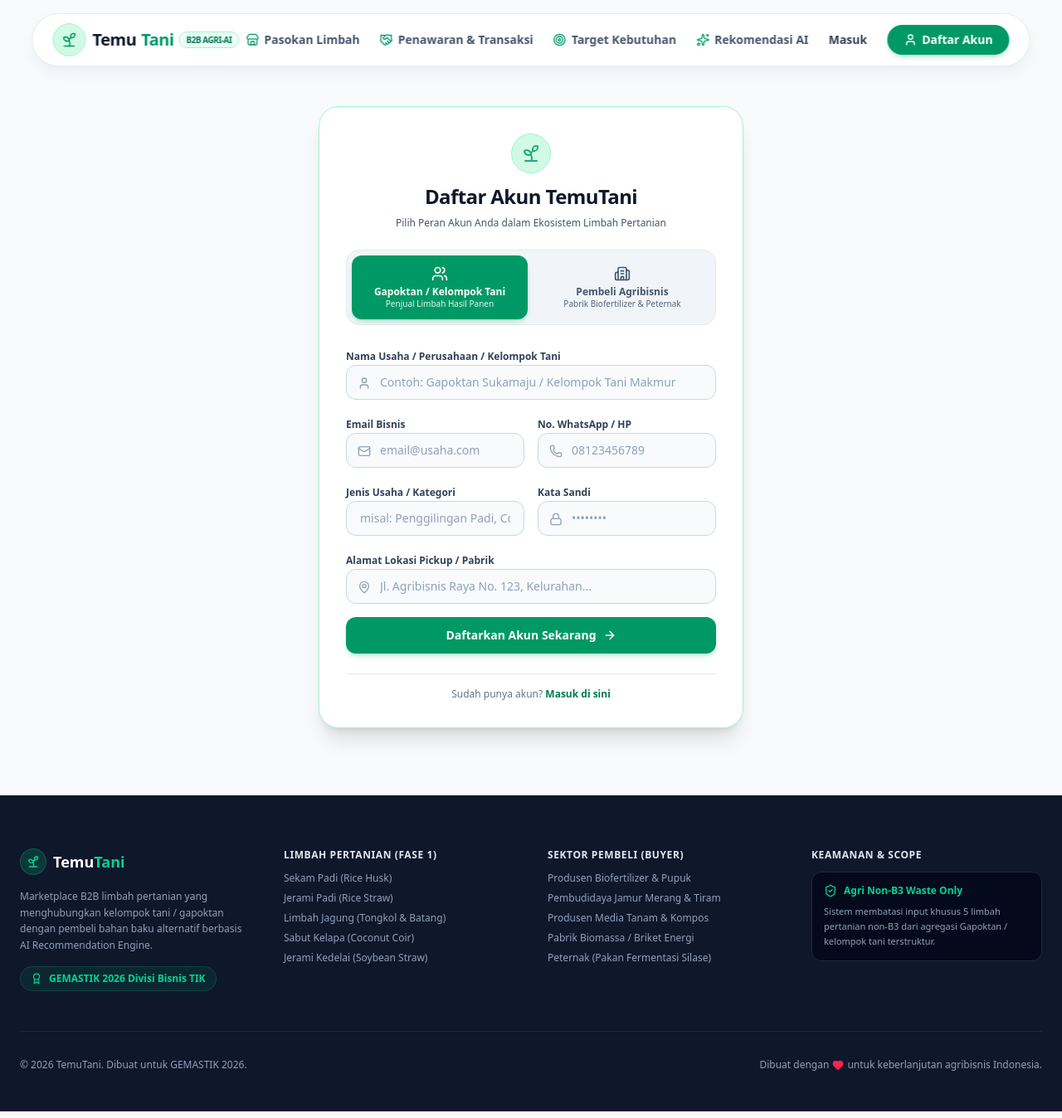
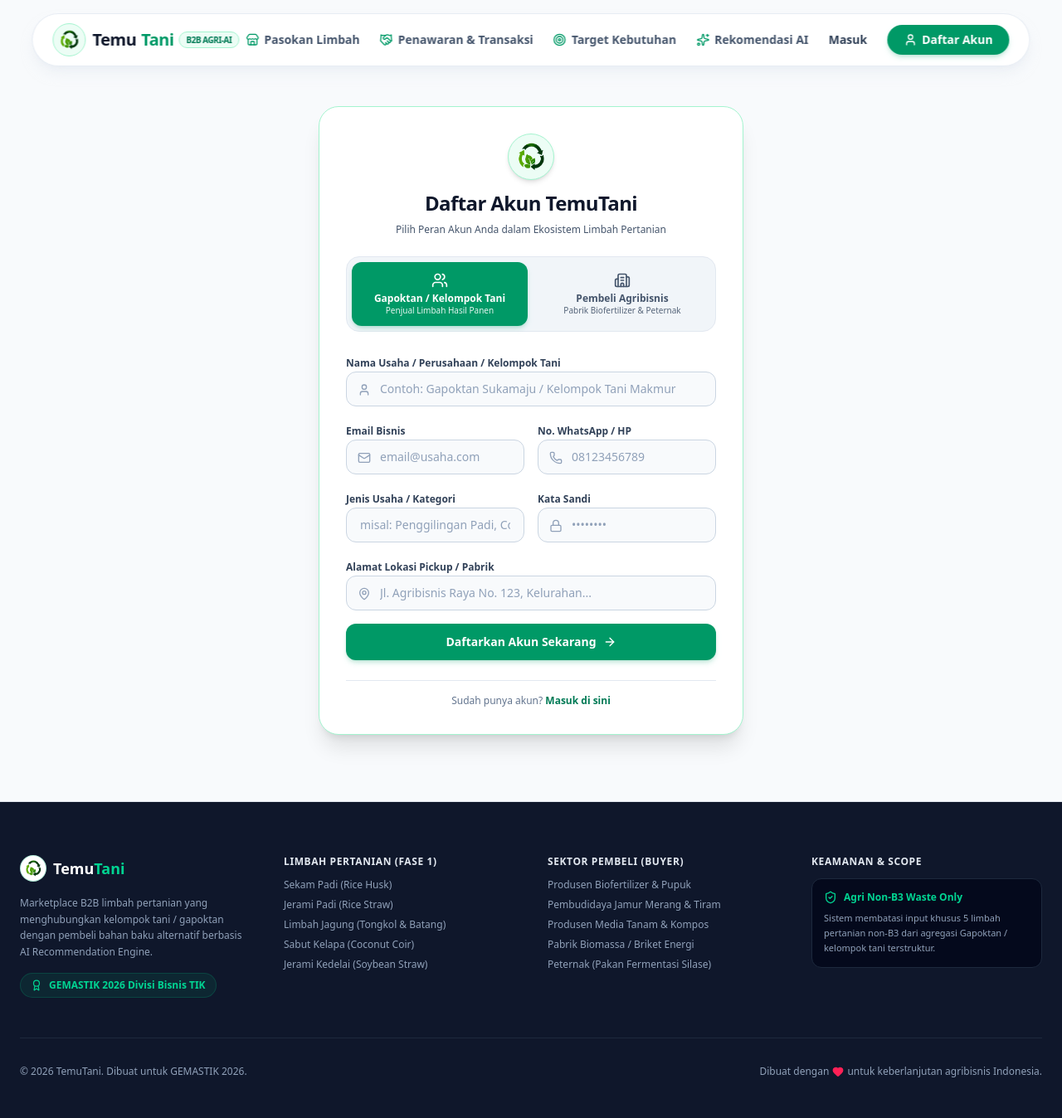
Before and after one commit to rafkiyuda/wastematch, a Next.js app: page /register in a window 1280 px wide. Shown: the whole page at 83% size. Built offline with nearby package versions, Linux system fonts and the light colour scheme.

Commit message:
feat: Replace logo placeholder with official TemuTani logo image across Navbar, Footer, Login, Register, and Landing page

```diff
--- a/src/app/login/page.tsx
+++ b/src/app/login/page.tsx
@@ -74,8 +74,8 @@
       <main className="flex-1 flex items-center justify-center px-4 pt-32 pb-20">
         <div className="w-full max-w-md bg-white p-8 rounded-3xl border border-emerald-200 shadow-xl space-y-6">
           <div className="text-center space-y-2">
-            <div className="w-12 h-12 rounded-full bg-emerald-100 border border-emerald-200 flex items-center justify-center text-emerald-600 mx-auto mb-3">
-              <Sprout className="w-6 h-6 animate-pulse" />
+            <div className="w-14 h-14 rounded-full bg-emerald-50 border border-emerald-200 flex items-center justify-center p-2 mx-auto mb-3 shadow-md">
+              <img src="/logo.png" alt="TemuTani Logo" className="w-full h-full object-contain" />
             </div>
             <h1 className="text-2xl font-extrabold tracking-tight text-slate-900">Masuk ke TemuTani</h1>
             <p className="text-xs text-slate-600 font-medium">Marketplace B2B Limbah Pertanian Gapoktan & Pembeli Agribisnis</p>
--- a/src/app/register/page.tsx
+++ b/src/app/register/page.tsx
@@ -53,8 +53,8 @@
       <main className="flex-1 flex items-center justify-center px-4 pt-32 pb-20">
         <div className="w-full max-w-lg bg-white p-8 rounded-3xl border border-emerald-200 shadow-xl space-y-6">
           <div className="text-center space-y-2">
-            <div className="w-12 h-12 rounded-full bg-emerald-100 border border-emerald-200 flex items-center justify-center text-emerald-600 mx-auto mb-3">
-              <Sprout className="w-6 h-6 animate-pulse" />
+            <div className="w-14 h-14 rounded-full bg-emerald-50 border border-emerald-200 flex items-center justify-center p-2 mx-auto mb-3 shadow-md">
+              <img src="/logo.png" alt="TemuTani Logo" className="w-full h-full object-contain" />
             </div>
             <h1 className="text-2xl font-extrabold tracking-tight text-slate-900">Daftar Akun TemuTani</h1>
             <p className="text-xs text-slate-600 font-medium">Pilih Peran Akun Anda dalam Ekosistem Limbah Pertanian</p>
--- a/src/components/Footer.tsx
+++ b/src/components/Footer.tsx
@@ -8,8 +8,8 @@
         {/* Col 1 */}
         <div className="space-y-4 md:col-span-1">
           <div className="flex items-center gap-2">
-            <div className="w-8 h-8 rounded-full bg-emerald-500/20 border border-emerald-500/30 flex items-center justify-center text-emerald-400">
-              <Sprout className="w-4 h-4" />
+            <div className="w-8 h-8 rounded-full bg-white border border-emerald-500/30 flex items-center justify-center p-1 overflow-hidden">
+              <img src="/logo.png" alt="TemuTani Logo" className="w-full h-full object-contain" />
             </div>
             <span className="font-extrabold text-lg text-white">Temu<span className="text-emerald-400">Tani</span></span>
           </div>
--- a/src/components/Navbar.tsx
+++ b/src/components/Navbar.tsx
@@ -35,8 +35,8 @@
     <header className="fixed top-4 left-1/2 -translate-x-1/2 w-[94%] max-w-7xl rounded-full bg-white/90 backdrop-blur-md border border-slate-200/80 z-50 px-6 h-16 flex items-center justify-between shadow-lg shadow-slate-200/50 transition-all duration-300">
       {/* Brand Logo */}
       <Link href="/" className="flex items-center gap-2 group">
-        <div className="w-10 h-10 rounded-full bg-emerald-100 border border-emerald-200 flex items-center justify-center text-emerald-600 group-hover:scale-105 transition-transform">
-          <Sprout className="w-5 h-5" />
+        <div className="w-10 h-10 rounded-full bg-emerald-50 border border-emerald-200 flex items-center justify-center p-1.5 group-hover:scale-105 transition-transform overflow-hidden">
+          <img src="/logo.png" alt="TemuTani Logo" className="w-full h-full object-contain" />
         </div>
         <div className="flex flex-col">
           <span className="font-extrabold text-xl tracking-tight text-slate-900 flex items-center gap-1.5">
```
Also changed, not shown: logo.png (added), public/logo.png (added).
